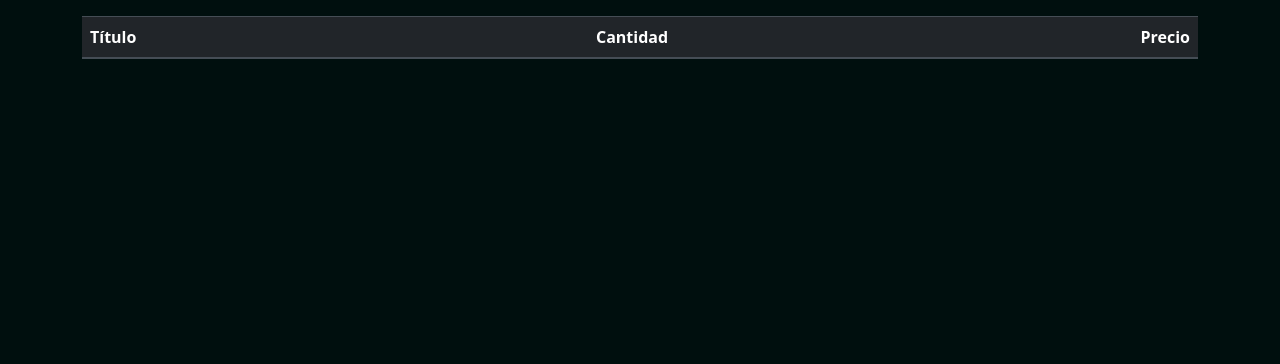
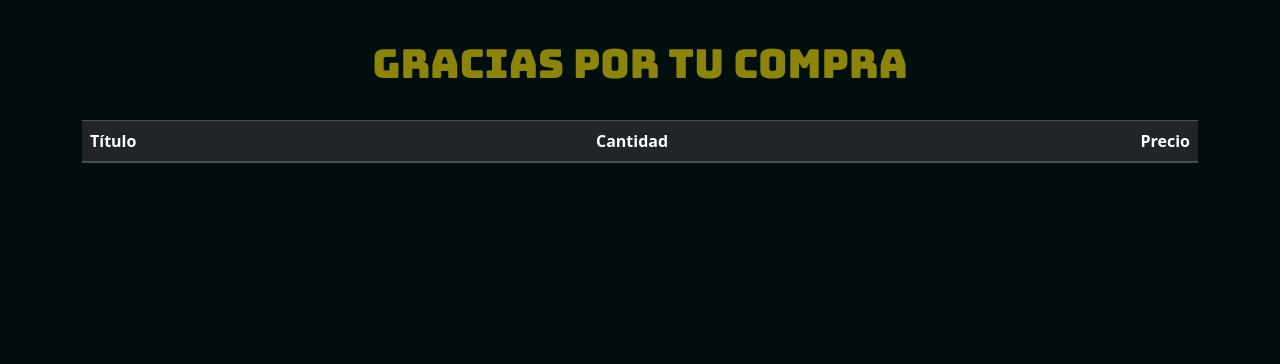
Before and after one commit to lionhuck/delightfull_bananas, a Flask app: page /mis_compras in a window 1280 px wide. Shown: the part 56-420 px from the top of the page. Run offline with Flask 3, Linux system fonts and the light colour scheme; lists and menus that the app fills with data are empty; some libraries are stand-ins or nearby versions.

Commit message:
ajuste recuperar contraseña, titulo a carrito, titulo a mis compras

```diff
--- a/static/css/style.css
+++ b/static/css/style.css
@@ -212,3 +212,9 @@ i{
     padding-top: 10%;
     margin-top: -10%;
 }
+
+/*---------------------mis_compras-----------------*/
+.title_compra{
+    font-family: "Bungee", sans-serif;
+    color: #8d840c;
+}
--- a/templates/mis_compras.html
+++ b/templates/mis_compras.html
@@ -6,6 +6,8 @@
 
 {% block content %}
 <div class="container pt-4"> <!-- Contenedor con padding superior -->
+
+    <H1 class="title_compra text-center py-4">GRACIAS POR TU COMPRA</H1>
     <div class="table-responsive">
         <table class="table table-dark">
             <thead>
--- a/templates/shop_vares.html
+++ b/templates/shop_vares.html
@@ -7,6 +7,8 @@
 {% block content %}
 <body>
     <div class="table-responsive container pt-4"> <!-- Sin padding adicional -->
+    <H1 class="title_compra text-center py-4">CARRITO DE COMPRAS</H1>
+
         <table class="col-10 table table-primary align-items-center justify-content-center" id="cart-table">
             <tbody>
                 <!-- Aquí se cargarán dinámicamente los productos del carrito desde localStorage -->
```
Also changed, not shown: templates/intro_vares.html (+4 -6 lines).
